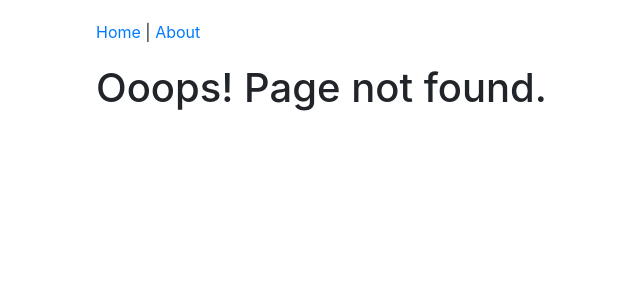
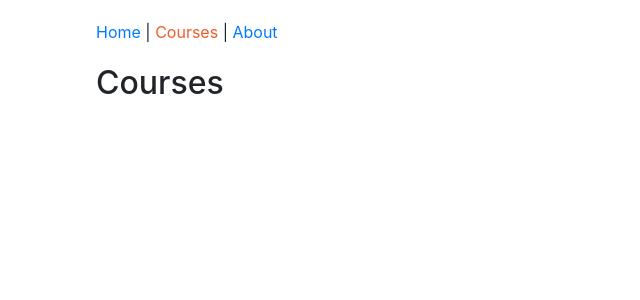
Before and after one commit to gh0st/building-applications-with-react-and-redux, a React app: page /courses in a window 1280 px wide. Before the commit this address had no page. Shown: the top 300 px of the page, without its empty margins (134-774 px from the left). Built offline with nearby package versions, Linux system fonts and the light colour scheme.

Commit message:
add a courses page

```diff
--- a/src/components/App.js
+++ b/src/components/App.js
@@ -4,6 +4,7 @@
 import AboutPage from './about/AboutPage';
 import Header from './common/Header';
 import PageNotFound from './PageNotFound';
+import CoursesPage from './courses/CoursesPage';
 
 function App() {
   return (
@@ -12,6 +13,7 @@
       <Switch>
         <Route exact path="/" component={HomePage} />
         <Route path="/about" component={AboutPage} />
+        <Route path="/courses" component={CoursesPage} />
         <Route component={PageNotFound} />
       </Switch>
     </div>
--- a/src/components/common/Header.js
+++ b/src/components/common/Header.js
@@ -12,6 +12,10 @@
         Home
       </NavLink>
       {' | '}
+      <NavLink to="/courses" activeStyle={activeStyle}>
+        Courses
+      </NavLink>
+      {' | '}
       <NavLink to="/about" activeStyle={activeStyle}>
         About
       </NavLink>
--- /dev/null
+++ b/src/components/courses/CoursesPage.js
@@ -0,0 +1,9 @@
+import React from 'react';
+
+class CoursesPage extends React.Component {
+  render() {
+    return <h2>Courses</h2>;
+  }
+}
+
+export default CoursesPage;
```
